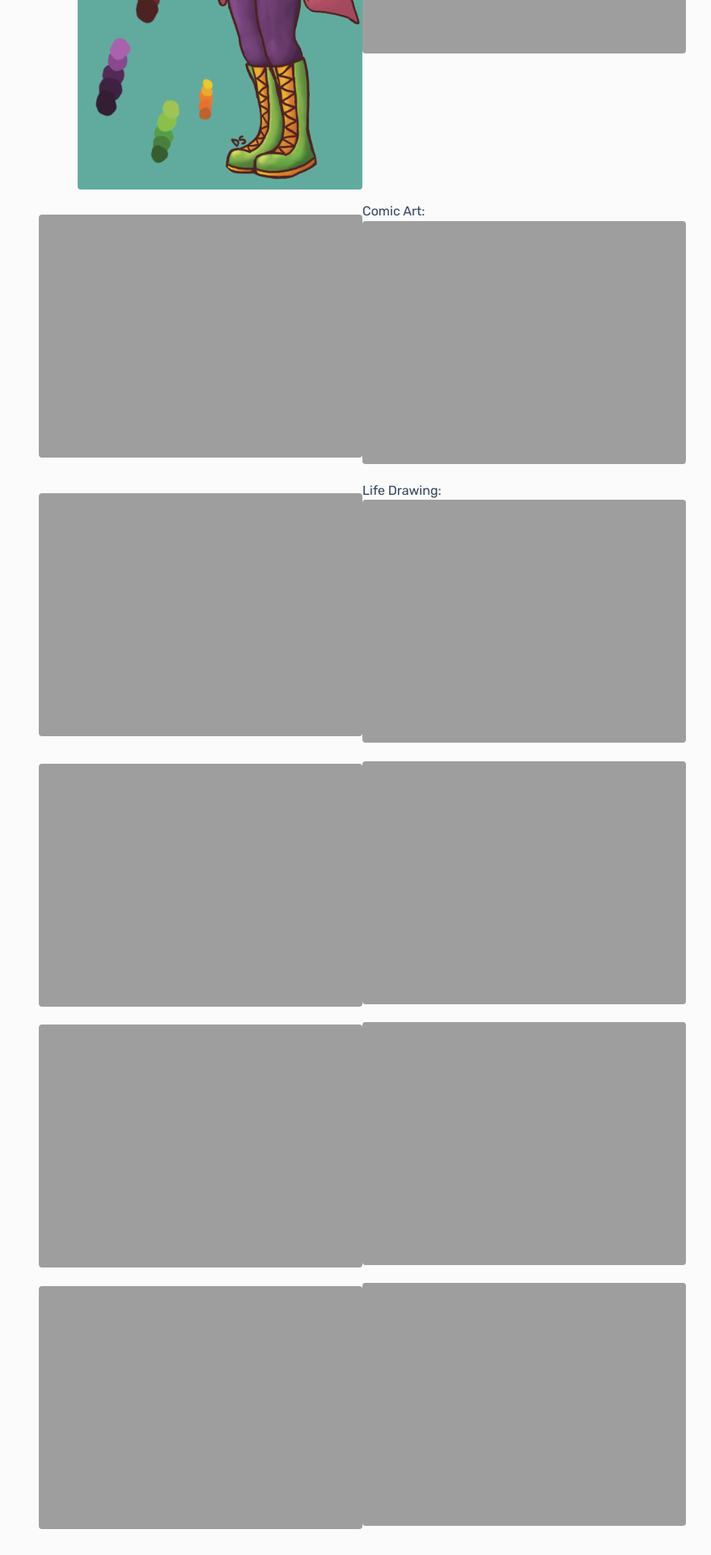
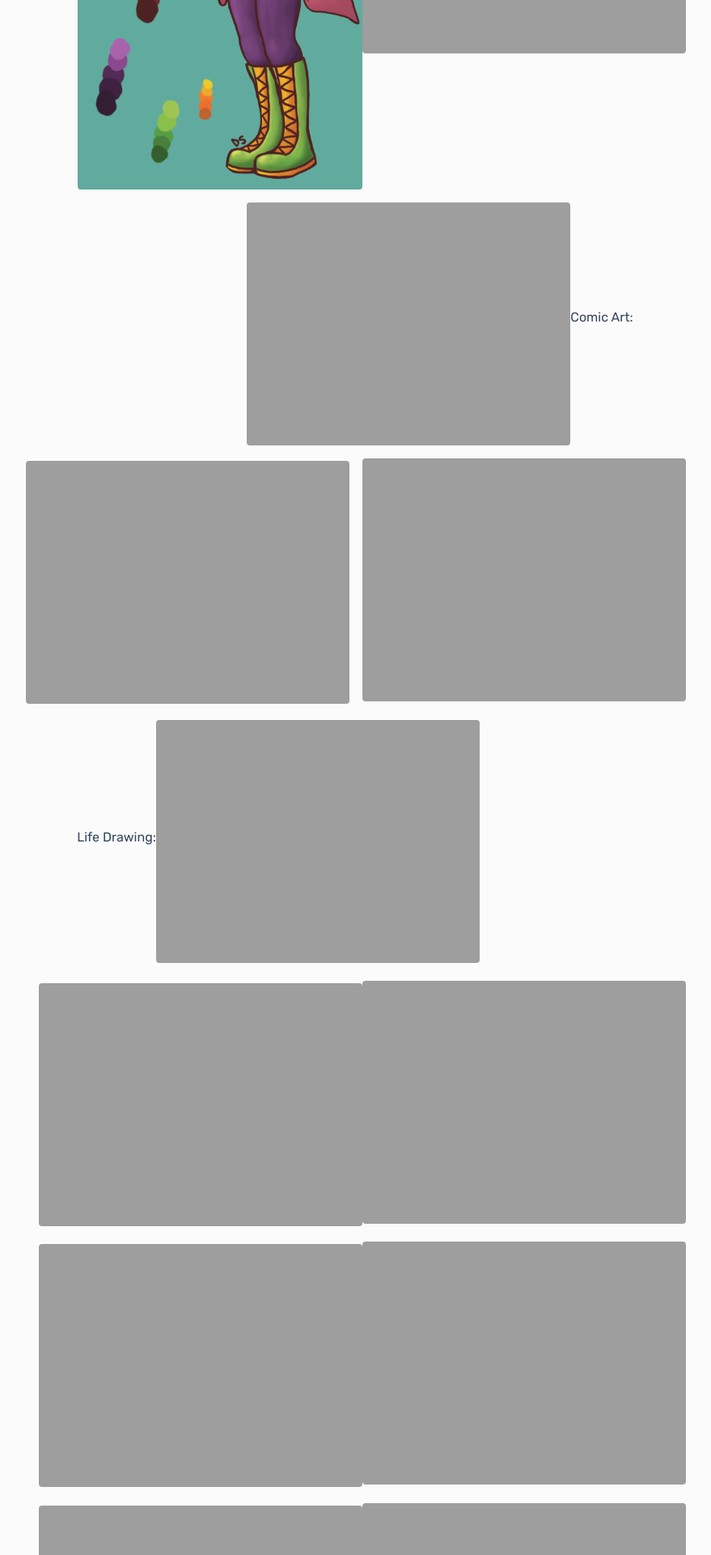
Before and after one commit to DaniBSolomon/danibsolomon.github.io, a Jekyll site: the page built from illustration.md, in a window 1280 px wide. Shown: the part 1544-3464 px from the top of the page at 81% size, without its empty margins (200-1079 px from the left). Built offline with Jekyll 4.4.1, drawn with Linux system fonts in a browser that asks for light colours.

Commit message:
Update illustration.md

```diff
--- a/illustration.md
+++ b/illustration.md
@@ -19,13 +19,15 @@
 ![Frappuccino]({{ site.github.url }}/img/illustration_scf.png)
 
 
-Comic Art:
+<div align="center">Comic Art:</div>
+
 ![Japan Comic Page 1]({{ site.github.url }}/img/comic_JPpg1.png)
 
 ![Japan Comic Page 2]({{ site.github.url }}/img/comic_JPpg2.png)
 
 
-Life Drawing:
+<div align="center">Life Drawing:</div>
+
 ![Self Portrait]({{ site.github.url }}/img/life_self2.jpg)
 
 ![Back Study]({{ site.github.url }}/img/life_back.jpg)
```
